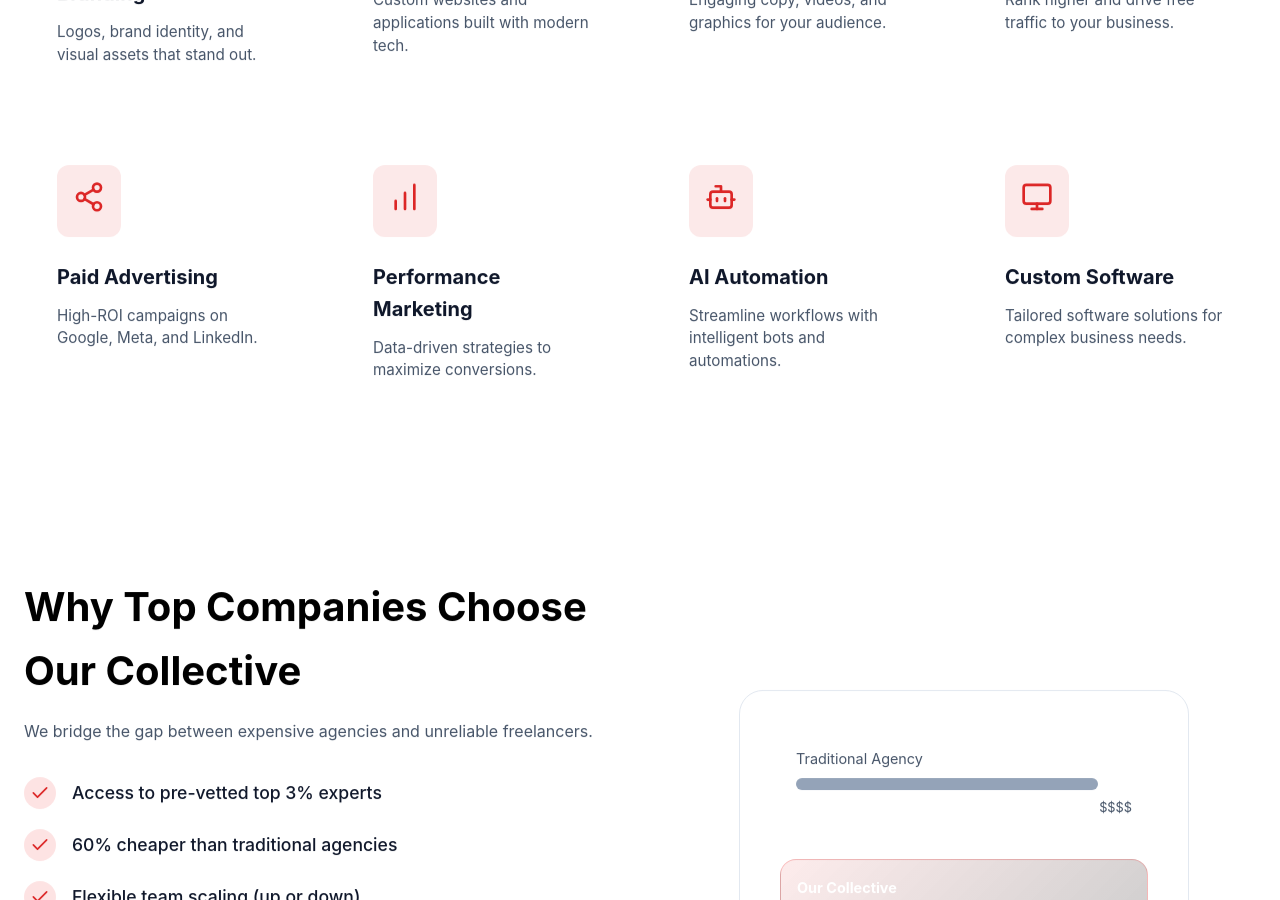
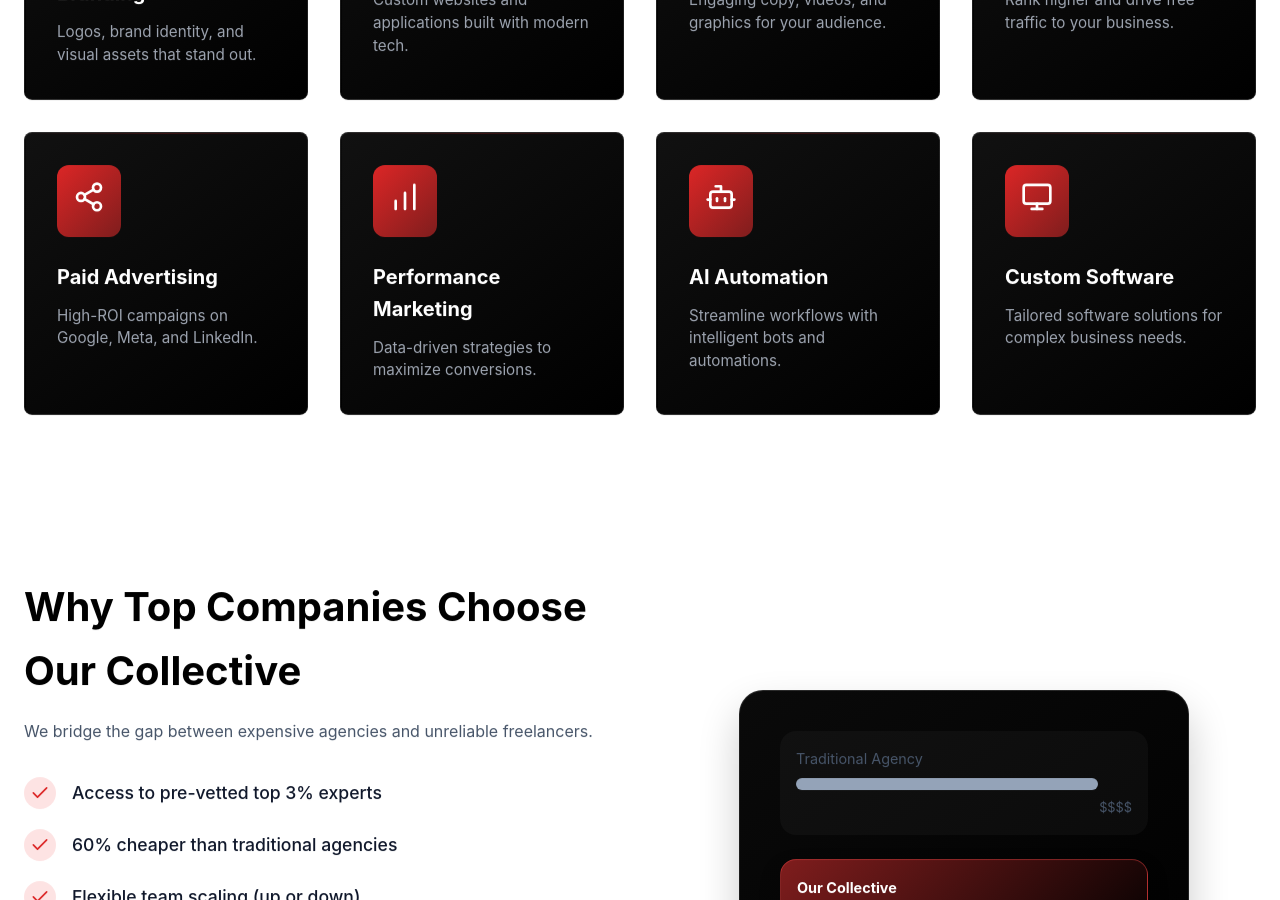
Before and after one commit to Fazilfazi991/redshark, a React (Vite) app: page / in a window 1280 px wide. Shown: the part 1900-2800 px from the top of the page. Built offline with nearby package versions, Linux system fonts and the light colour scheme.

Commit message:
Refine design with black gradients and premium UI elements

```diff
--- a/src/components/Hero.css
+++ b/src/components/Hero.css
@@ -14,7 +14,11 @@
     left: 0;
     width: 100%;
     height: 100%;
-    background: radial-gradient(circle at 50% 0%, rgba(239, 68, 68, 0.25) 0%, transparent 60%);
+    background:
+        radial-gradient(circle at 10% 20%, rgba(220, 38, 38, 0.05) 0%, transparent 40%),
+        radial-gradient(circle at 90% 80%, rgba(0, 0, 0, 0.05) 0%, transparent 40%),
+        linear-gradient(rgba(255, 255, 255, 0.8), rgba(255, 255, 255, 1));
+    /* Mesh-like feel */
     pointer-events: none;
     z-index: 0;
 }
--- a/src/components/Services.css
+++ b/src/components/Services.css
@@ -18,25 +18,41 @@
 }
 
 .service-card {
-    background: var(--bg-card);
-    border: 1px solid rgba(255, 255, 255, 0.05);
+    background: linear-gradient(145deg, #111111, #000000);
+    /* Premium Black Gradient */
+    border: 1px solid rgba(255, 255, 255, 0.1);
     border-radius: var(--radius);
     padding: 2rem;
-    transition: transform 0.3s, box-shadow 0.3s;
+    transition: transform 0.3s, box-shadow 0.3s, border-color 0.3s;
+    position: relative;
+    overflow: hidden;
+}
+
+/* Subtle inner glow or pattern (optional element) */
+.service-card::before {
+    content: "";
+    position: absolute;
+    top: 0;
+    left: 0;
+    right: 0;
+    height: 1px;
+    background: linear-gradient(90deg, transparent, rgba(220, 38, 38, 0.5), transparent);
+    opacity: 0.5;
 }
 
 .service-card:hover {
     transform: translateY(-5px);
-    box-shadow: 0 10px 30px rgba(220, 38, 38, 0.15);
-    /* Red shadow */
-    border-color: rgba(220, 38, 38, 0.4);
+    box-shadow: 0 20px 40px rgba(0, 0, 0, 0.4);
+    border-color: var(--primary);
 }
 
 .service-icon {
-    color: var(--primary);
+    color: white;
+    /* Icon white on dark */
     margin-bottom: 1.5rem;
     padding: 1rem;
-    background: rgba(220, 38, 38, 0.1);
+    background: linear-gradient(135deg, var(--primary), #7f1d1d);
+    /* Red gradient icon BG */
     border-radius: 0.75rem;
     display: inline-block;
 }
@@ -45,11 +61,13 @@
     font-size: 1.25rem;
     font-weight: 700;
     margin-bottom: 0.75rem;
-    color: var(--text-main);
+    color: white;
+    /* White title */
 }
 
 .service-desc {
-    color: var(--text-muted);
+    color: #9ca3af;
+    /* Light gray description */
     font-size: 0.95rem;
     line-height: 1.5;
 }
--- a/src/components/Stats.css
+++ b/src/components/Stats.css
@@ -2,8 +2,8 @@
     padding: 4rem 0;
     background-color: var(--primary);
     /* Highlight section */
-    background: linear-gradient(135deg, #000000, #7f1d1d);
-    /* Black to Dark Red */
+    background: linear-gradient(135deg, #000000 0%, #450a0a 100%);
+    /* Pure Black to Dark Red */
     border-top: 1px solid var(--border);
     border-bottom: 1px solid var(--border);
 }
--- a/src/components/WhyChooseUs.css
+++ b/src/components/WhyChooseUs.css
@@ -46,15 +46,17 @@
 }
 
 .visual-box {
-    background: var(--bg-card);
+    background: linear-gradient(145deg, #0a0a0a, #000000);
+    /* Dark Gradient */
     padding: 2.5rem;
     border-radius: 1.5rem;
-    border: 1px solid var(--border);
+    border: 1px solid rgba(255, 255, 255, 0.1);
     width: 100%;
     max-width: 450px;
     display: flex;
     flex-direction: column;
     gap: 1.5rem;
+    box-shadow: 0 20px 40px rgba(0, 0, 0, 0.2);
 }
 
 .comparison-card {
@@ -64,8 +66,10 @@
 }
 
 .comparison-card.highlight {
-    background: linear-gradient(135deg, rgba(239, 68, 68, 0.1), rgba(0, 0, 0, 0.2));
-    border: 1px solid rgba(239, 68, 68, 0.3);
+    background: linear-gradient(135deg, #7f1d1d, #000000);
+    /* Dark Red to Black */
+    border: 1px solid rgba(239, 68, 68, 0.5);
+    box-shadow: 0 10px 20px rgba(0, 0, 0, 0.3);
 }
 
 .comp-header {
```
Also changed, not shown: src/components/Guarantee.css (+14 -13 lines), Logo.jpg (added).
